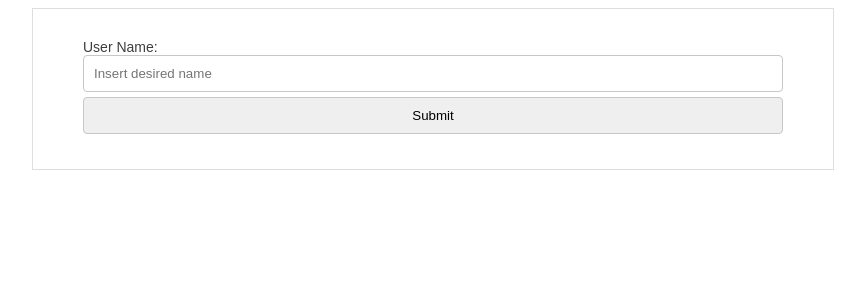
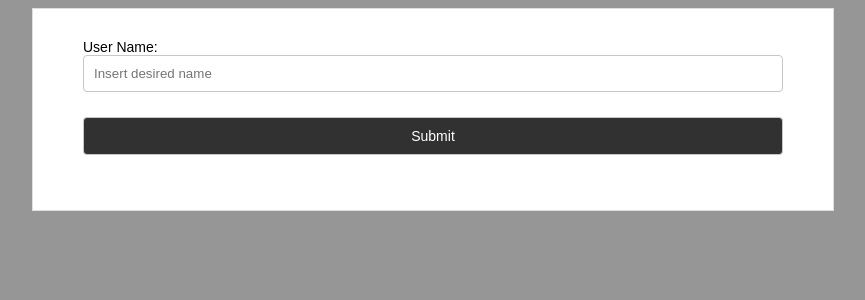
Before and after one commit to pepelopezcode/phase-3-front-end-, a React (Create React App) app: page /login in a window 1280 px wide. Shown: the top 300 px of the page, without its empty margins (207-1072 px from the left). Built offline with nearby package versions, Linux system fonts and the light colour scheme.

Commit message:
added some more css

```diff
--- a/src/components/App.js
+++ b/src/components/App.js
@@ -10,11 +10,7 @@ function App() {
   const [hideLogin, setHideLogin] = useState(false)
   let history = useHistory()
 
-  function handleClick(e){
-    e.preventDefault()
 
-    setHideLogin(!hideLogin)
-  }
 
   hideLogin ? history.push('/home') : history.push('/login')
 
--- a/src/components/Login.js
+++ b/src/components/Login.js
@@ -21,7 +21,7 @@ function Login({handleClick}){
 
 
   return (
-      <div>
+      <div className="loginForm">
         <form onSubmit={e =>{
           e.preventDefault();
           postUser()
@@ -34,10 +34,10 @@ function Login({handleClick}){
             />
           </label>
           <label>
-            <input type="submit" />
+            <input type="submit" className="loginButton" />
           </label>
             </form>
-            <link to="/home" />
+
         </div>
     )
 }
--- a/src/components/Movie.js
+++ b/src/components/Movie.js
@@ -88,8 +88,8 @@ function Movie({handleClick, chosenMovie, setReviews, reviews}){
                 return (<div key={review.id} >
                     <h3>{review.comment}</h3>
                     <h2>Rating: {review.rating}/10</h2>
-                    <button onClick={() => deleteReview(review)} >delete</button>
-                    <button onClick={() => patchReview(review)} >update</button>
+                    <button onClick={() => deleteReview(review)} className="deleteButton">delete</button>
+                    <button onClick={() => patchReview(review)} className="updateButton">update</button>
                     </div>)
             }else{
                 return (<div key={review.id} >
--- a/src/components/ReviewForm.js
+++ b/src/components/ReviewForm.js
@@ -8,7 +8,7 @@ function ReviewForm({setCommentValue, setRatingValue, handleSubmit}){
 
 
     return(
-    <div>
+    <div className="reviewForm">
         <form onSubmit={(e) => handleSubmit(e)} >
         <label>Comment:
         <input
--- a/src/index.css
+++ b/src/index.css
@@ -1,13 +1,29 @@
+body {
+  background-color: #979696;
+}
+
 
 .titalCard {
   border-bottom: 2px solid rgb(15, 4, 4);
-  color: #3d3d3d;
-  font-family: sans-serif;
+  color: #1a1919;
+  font-family:Brush Script MT ;
   font-size: 30px;
   font-weight: 600;
   line-height: 24px;
   padding: 10px;
   text-align: center;
+}
+
+.loginForm {
+  background: white;
+  border: 1px solid #dedede;
+  display: flex;
+  flex-direction: column;
+  justify-content: space-around;
+
+  margin: 0 auto;
+  max-width: 700px;
+  padding: 30px 50px;
 }
 
 
@@ -21,7 +37,7 @@
   display: inline-grid;
   margin: 1rem 2rem;
   box-shadow: 3px 4px #000000;
-  background-color: #6976d9;
+  background-color: #9fbfdd;
   transition: transform .2s;
 }
 
@@ -38,14 +54,16 @@
 
 .backButton {
   background-color: white;
+  width: 100px;
+  height: 30px;
   color: black;
-  border: 2px solid #6976d9;
+  border: 2px solid #000000;
   border-radius: 5px;
   transition-duration: 0.4s;
   position: fixed;
 }
 .backButton:hover {
-  background-color: #6976d9;
+  background-color: #030307;
   color: white;
   cursor: pointer;
 }
@@ -62,18 +80,19 @@
 }
 
 .reviews {
-  background: white;
-  border: 1px solid #dedede;
+  background: rgb(255, 255, 255);
+  border: 1px solid #000000;
   display: flex;
   flex-direction: column;
   justify-content: space-around;
   margin: 0 auto;
   max-width: 700px;
   padding: 30px 50px;
+  font-size: small;
 }
 .movieReviewsTitle {
   border-bottom: 2px solid rgb(15, 4, 4);
-  color: #3d3d3d;
+  color: #0f0f0f;
   font-family: sans-serif;
   font-size: 20px;
   font-weight: 600;
@@ -83,14 +102,38 @@
 }
 
 .reviewImage {
+
+  padding: 20px;
   display: block;
   margin-left: auto;
   margin-right: auto;
 }
 
-form {
+
+.deleteButton {
+
+  background-color: #a01b1b;
+  color: white;
+  font-family: sans-serif;
+  font-size: 14px;
+  margin: 20px 0px;
+  cursor: pointer;
+}
+
+.updateButton {
+  background-color: #a01b1b;
+  color: white;
+  font-family: sans-serif;
+  font-size: 14px;
+  margin: 20px 0px;
+  cursor: pointer;
+  position: absolute;
+  right: 850px;
+}
+
+.reviewForm {
   background: white;
-  border: 1px solid #dedede;
+  border: 1px solid #000000;
   display: flex;
   flex-direction: column;
   justify-content: space-around;
@@ -108,7 +151,7 @@ input {
 }
 
 label {
-  color: #3d3d3d;
+  color: #000000;
   display: block;
   font-family: sans-serif;
   font-size: 14px;
@@ -117,7 +160,7 @@ label {
 }
 
 .submitButton {
-  background-color: #6976d9;
+  background-color: #a01b1b;
   color: white;
   font-family: sans-serif;
   font-size: 14px;
@@ -127,7 +170,23 @@ label {
 
 .submitButton:hover {
   background-color: #ffffff;
-  color: #6976d9;
+  color: #000000;
   cursor: pointer;
-  border-color: #6976d9;
+  border-color: #000000;
 }
+
+.loginButton {
+  background-color: #313131;
+  color: white;
+  font-family: sans-serif;
+  font-size: 14px;
+  margin: 20px 0px;
+  cursor: pointer;
+}
+
+.loginButton:hover {
+  background-color: #ffffff;
+  color: #313131;
+  cursor: pointer;
+  border-color: #313131;
+}
```
